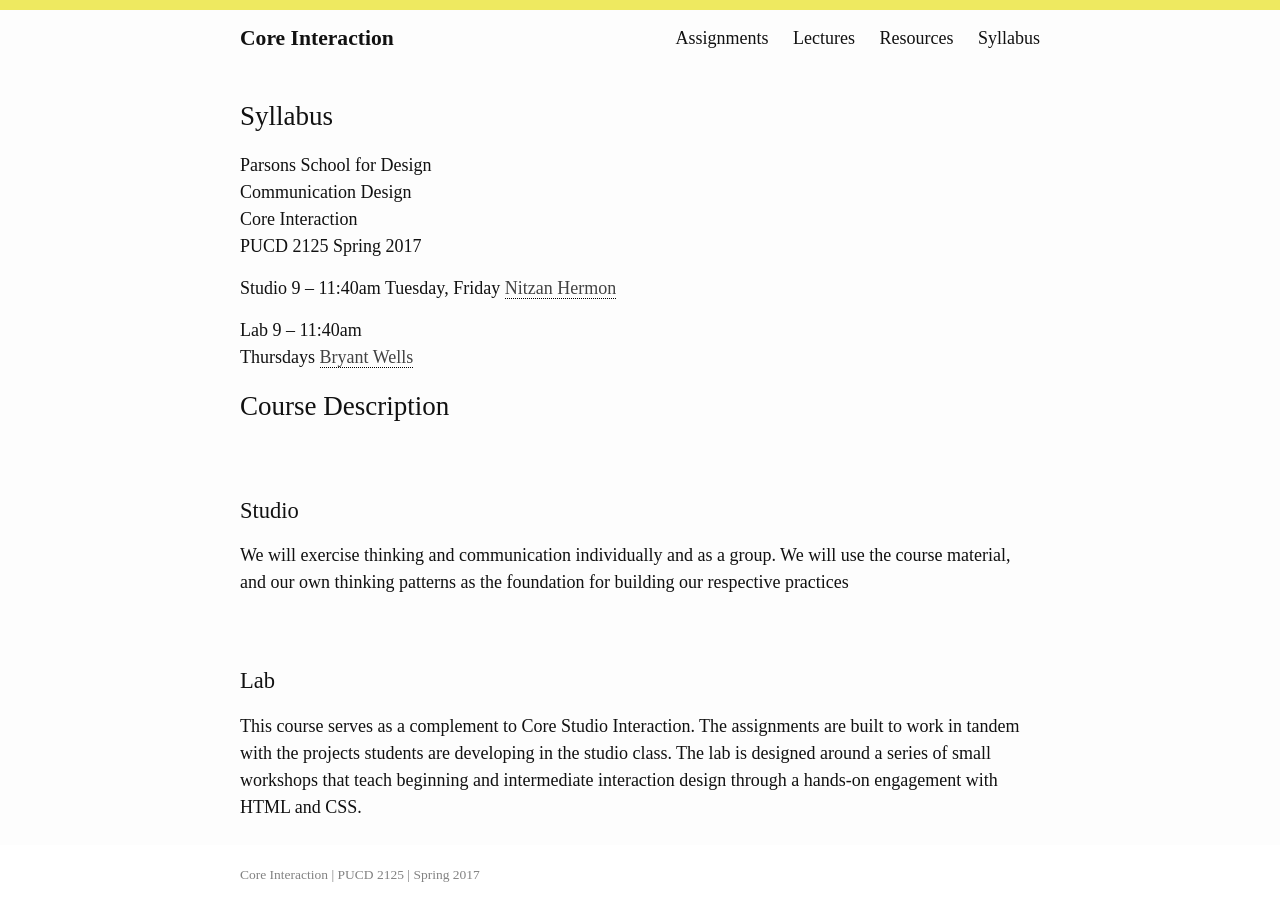
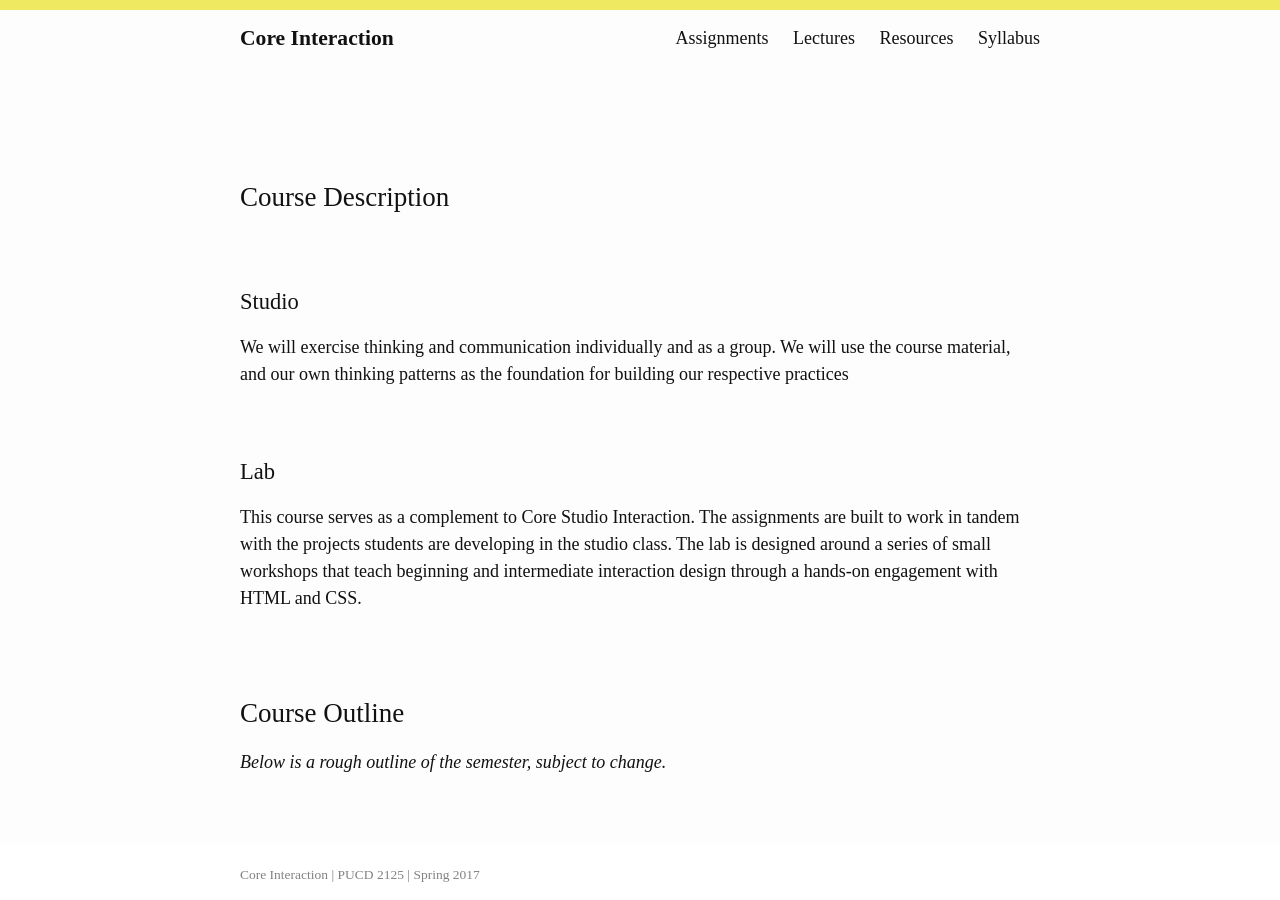
Before and after one commit to nitzan/ci, a Jekyll site: the page built from syllabus.md, in a window 1280 px wide and 900 px high. Built offline with Jekyll 4.4.1, drawn with Linux system fonts in a browser that asks for light colours; some web fonts are replaced.

```diff
--- a/syllabus.md
+++ b/syllabus.md
@@ -4,32 +4,7 @@ title: Syllabus
 permalink: /syllabus/
 ---
 
-# Syllabus
-
-Parsons School for Design
-Communication Design
-Core Interaction
-PUCD 2125
-Spring 2017
-
-
-Studio
-9 – 11:40am
-Tuesday, Friday
-[Nitzan Hermon](mailto:x@byed.it)
-
-
-Lab
-9 – 11:40am
-Thursdays
-[Bryant Wells](mailto:bryant@bryantwells.com)
-
-
-
-
-
-
-# Course Description
+## Course Description
 
 ### Studio
 We will exercise thinking and communication individually and as a group. We will use the course material, and our own thinking patterns as the foundation for building our respective practices
@@ -39,7 +14,7 @@ This course serves as a complement to Core Studio Interaction. The assignments a
 
 
 
-# Course Outline
+## Course Outline
 
 *Below is a rough outline of the semester, subject to change.*
 
@@ -64,13 +39,14 @@ This course serves as a complement to Core Studio Interaction. The assignments a
 |  15 | Final Critique | Thinking ahead: How to approach interests
 
 
+<br>
 
-# Learning Outcomes
+
+## Learning Outcomes
 
 *By the end of the semester, students will be able to:*
 
-
-### Studio
+*Studio*
 
 1. gain a broad understanding of the fundamentals of interfaces, interface design and interactive systems
 2. understand the mechanics of a digital product, and various approaches to designing systems
@@ -80,7 +56,7 @@ This course serves as a complement to Core Studio Interaction. The assignments a
 6. learn to use various tools for communication of ideas, and prototyping
 
 
-### Lab
+*Lab*
 
 1. Apply Skills in HTML:
     * Standards: W3C, the World Wide Web Consortium: W3C recommendations as standards.
@@ -121,7 +97,7 @@ This course serves as a complement to Core Studio Interaction. The assignments a
 
 
 
-# Assessable Tasks
+## Assessable Tasks
 
 ### Project 1
 
```
Also changed, not shown: _assignments/02_a_collection.md (+1 -1 lines), index.md (+1 -1 lines), 11 other files.
